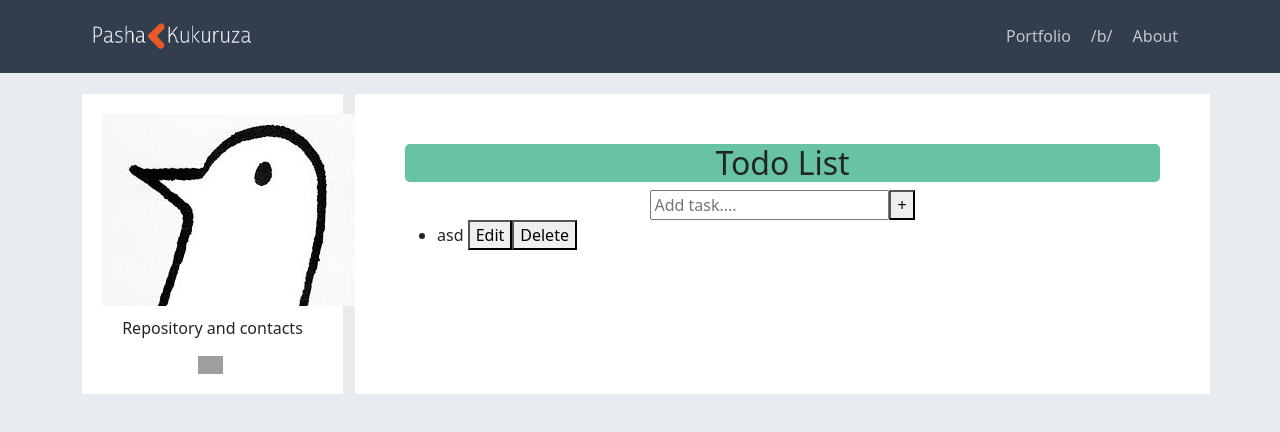
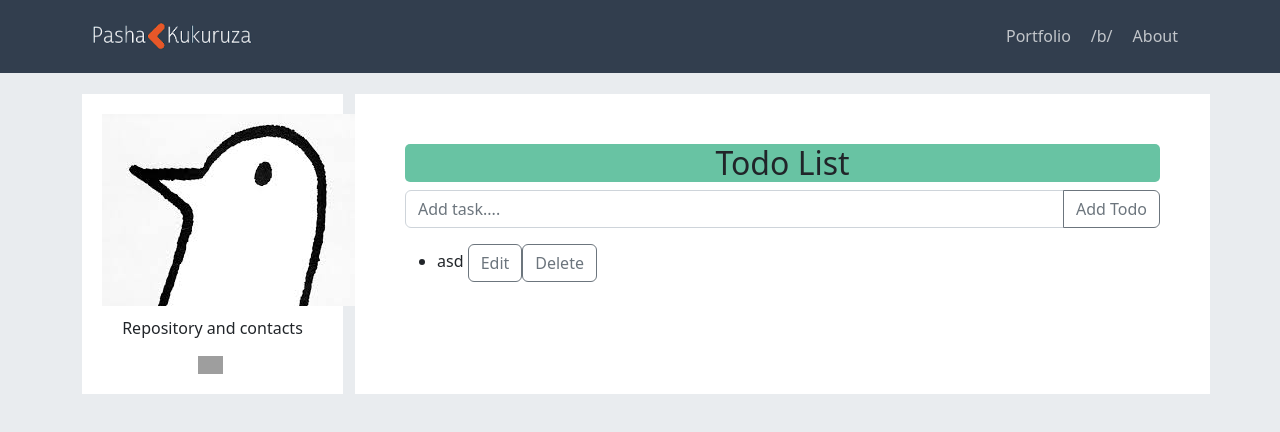
Before and after one commit to Habstrakt/blog-vue, a Vue app: page /portfolio/todo in a window 1280 px wide. Shown: the top 432 px of the page. Built offline with nearby package versions, Linux system fonts and the light colour scheme; grey boxes are pictures that could not be loaded.

Commit message:
при редактировании в инпуте отображается текст из стейта

```diff
--- a/src/views/Todo.vue
+++ b/src/views/Todo.vue
@@ -11,21 +11,30 @@ export default {
   },
   methods: {
     addNewTodo() {
+      if (!this.todoText) {
+        alert("Ошибка! Поле пустое. Добавьте Todo!");
+      } else {
         this.todos.push(this.todoText);
         this.todoText = "";
+      }
     },
     deleteTodo(index) {
       this.todos.splice(index, 1);
     },
-    showEditTodo(index) {
+    showEditTodo(todo, index) {
+      this.temporaryTodo = todo;
       this.editingTodo = true;
       this.editingIndex = index;
     },
     saveTodo() {
+      if (!this.temporaryTodo) {
+        alert("Ошибка! Поле пустое. Добавьте текст или удалите его");
+      } else {
         this.todos[this.editingIndex] = this.temporaryTodo;
         this.temporaryTodo = "";
         this.editingIndex = null;
         this.editingTodo = false;
+      }
     },
     cancelEditTodo() {
       this.editingTodo = false;
@@ -37,23 +46,49 @@ export default {
 <template>
   <div class="col-lg-9 todo-wrapper">
     <h2 class="title">Todo List</h2>
-    <div class="input-block">
-      <input type="text" placeholder="Add task...." v-model.trim="todoText" />
-      <button @click="addNewTodo">+</button>
+    <div v-if="!editingTodo" class="input-block input-group mb-3">
+      <input
+        type="text"
+        class="form-control"
+        placeholder="Add task...."
+        v-model.trim="todoText"
+      />
+      <button
+        type="button"
+        class="btn btn-outline-secondary"
+        @click="addNewTodo"
+      >
+        Add Todo
+      </button>
     </div>
     <div v-if="!editingTodo">
       <ul>
         <li v-for="(todo, index) in todos" :key="index">
           {{ todo }}
-          <button @click="showEditTodo(index)">Edit</button>
-          <button @click="deleteTodo(index)">Delete</button>
+          <button
+            class="btn btn-outline-secondary"
+            @click="showEditTodo(todo, index)"
+          >
+            Edit
+          </button>
+          <button class="btn btn-outline-secondary" @click="deleteTodo(index)">
+            Delete
+          </button>
         </li>
       </ul>
     </div>
-    <div v-else>
-      <input type="text" v-model.trim="temporaryTodo" />
-      <button @click="saveTodo">Save</button>
-      <button @click="cancelEditTodo">Cancel</button>
+    <div class="input-group mb-3" v-else>
+      <input class="form-control" type="text" v-model.trim="temporaryTodo" />
+      <button class="btn btn-outline-secondary" type="button" @click="saveTodo">
+        Save
+      </button>
+      <button
+        class="btn btn-outline-secondary"
+        type="button"
+        @click="cancelEditTodo"
+      >
+        Cancel
+      </button>
     </div>
   </div>
 </template>
```
Lines whose indentation alone changed are shown as unchanged.
